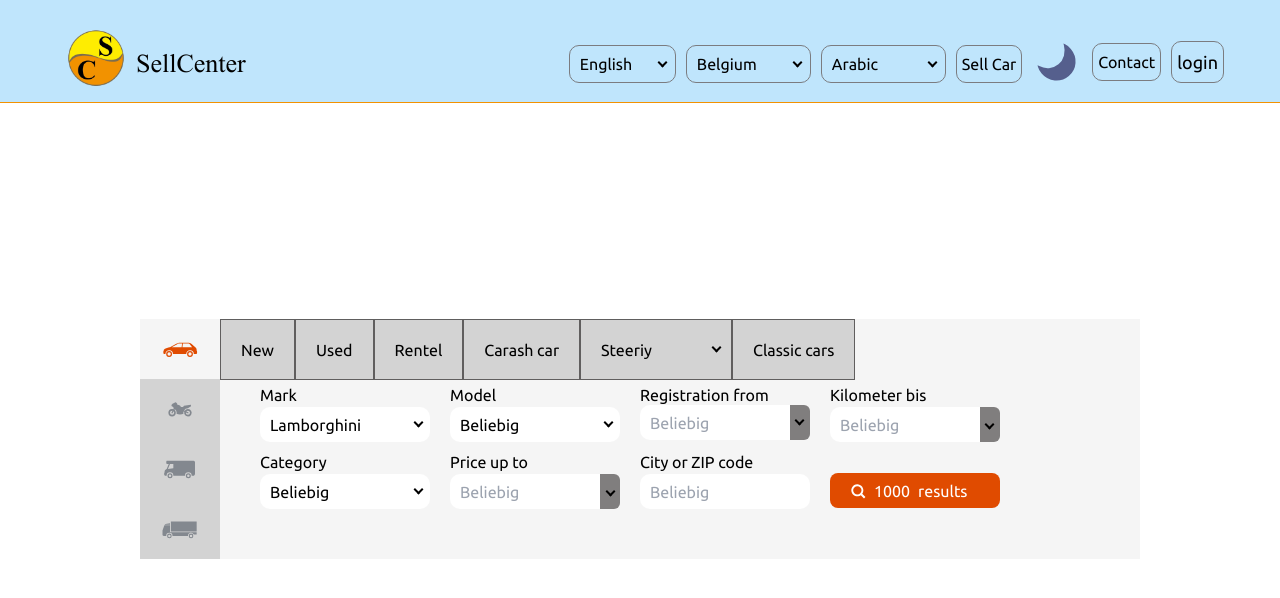
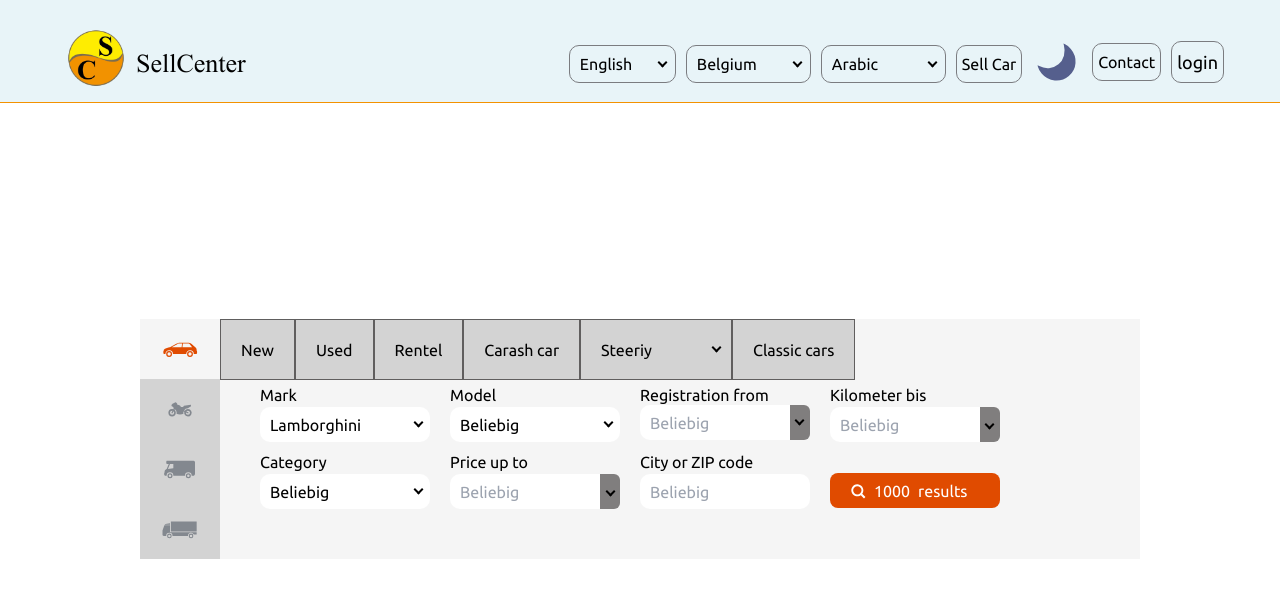
Before and after one commit to Deryjon/mobile-de, a Vue app: page / in a window 1280 px wide. Shown: the top 598 px of the page. Built offline with nearby package versions, Linux system fonts and the light colour scheme.

Commit message:
fix: foxedbg color (2023-07-18, 15:11)

```diff
--- a/src/layouts/HeaderLayout/HeaderLayout.vue
+++ b/src/layouts/HeaderLayout/HeaderLayout.vue
@@ -1,5 +1,5 @@
 <template>
-  <header class="bg-[#87cefa87]">
+  <header class="bg-[#e8f4f8]">
     <v-container class="flex z-50 items-center justify-between">
       <HeaderLogo />
 
```
